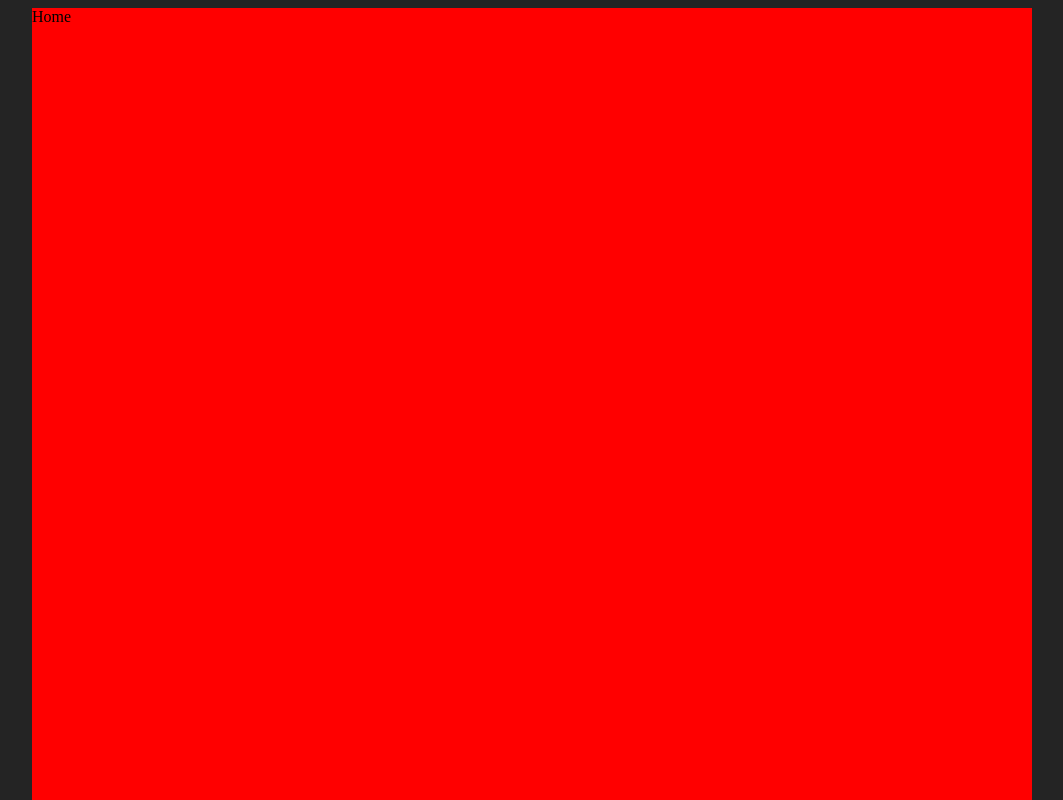
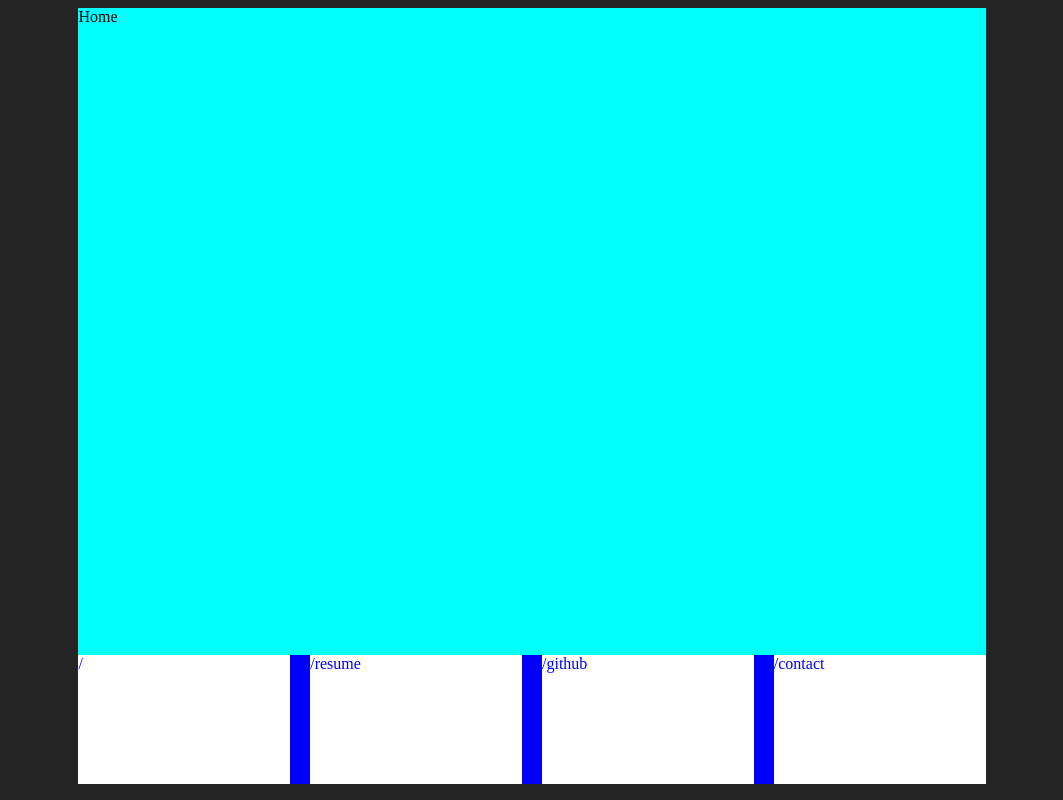
Before and after one commit to coryFinkbeiner/my_website, a React (Vite) app: page / in a window 1280 px wide. Shown: the top 800 px of the page, without its empty margins (108-1171 px from the left). Built offline with nearby package versions, Linux system fonts and the light colour scheme.

Commit message:
made an App class in index.css

```diff
--- a/src/App.jsx
+++ b/src/App.jsx
@@ -30,6 +30,7 @@ const app = initializeApp(firebaseConfig);
 function App() {
 
   return (
+    <div className='App'>
       <RouterProvider
         router={
           createBrowserRouter(createRoutesFromElements(
@@ -48,6 +49,7 @@ function App() {
           ))
         }
       />
+    </div>
   )
 }
 
--- a/src/Components/Container.jsx
+++ b/src/Components/Container.jsx
@@ -3,26 +3,28 @@ import { Outlet } from 'react-router-dom'
 import Lowbar from '../Components/Lowbar'
 
 const one = {
-  backgroundColor: 'red',
-  height: '1400px',
-  width: '1000px',
+  // backgroundColor: 'red',
+  height: '100%',
+  width: '100%',
   overflow: 'hidden',
   margin: 'auto',
   display: 'grid',
   gridTemplateRows: '5fr 1fr',
+  overflow: 'hidden',
+
 }
 
 
 function Container() {
   return (
-    <>
-      <div style={one}>
 
-        <Outlet />
-        <Lowbar />
+    <div style={one}>
 
-      </div>
-    </>
+      <Outlet />
+      <Lowbar />
+
+    </div>
+
   )
 }
 
--- a/src/index.css
+++ b/src/index.css
@@ -1,78 +1,22 @@
-/* :root {
-  font-family: Inter, system-ui, Avenir, Helvetica, Arial, sans-serif;
-  line-height: 1.5;
-  font-weight: 400;
 
-  color-scheme: light dark;
-  color: rgba(255, 255, 255, 0.87);
-  background-color: #242424;
-
-  font-synthesis: none;
-  text-rendering: optimizeLegibility;
-  -webkit-font-smoothing: antialiased;
-  -moz-osx-font-smoothing: grayscale;
-}
-
-a {
-  font-weight: 500;
-  color: #646cff;
-  text-decoration: inherit;
-}
-a:hover {
-  color: #535bf2;
-}
-
-h1 {
-  font-size: 3.2em;
-  line-height: 1.1;
-}
-
-button {
-  border-radius: 8px;
-  border: 1px solid transparent;
-  padding: 0.6em 1.2em;
-  font-size: 1em;
-  font-weight: 500;
-  font-family: inherit;
-  background-color: #1a1a1a;
-  cursor: pointer;
-  transition: border-color 0.25s;
-}
-button:hover {
-  border-color: #646cff;
-}
-button:focus,
-button:focus-visible {
-  outline: 4px auto -webkit-focus-ring-color;
-}
-
-@media (prefers-color-scheme: light) {
-  :root {
-    color: #213547;
-    background-color: #ffffff;
-  }
-  a:hover {
-    color: #747bff;
-  }
-  button {
-    background-color: #f9f9f9;
-  }
-}
-
- */
 
 
  :root {
-  /* font-family: Inter, system-ui, Avenir, Helvetica, Arial, sans-serif;
-  line-height: 1.5;
-  font-weight: 400;
 
-  color-scheme: light dark; */
-  /* color: rgba(255, 255, 255, 0.87); */
   background-color: #242424;
+  display: flex;
+  justify-content: center;
+  align-items: center;
+  flex-grow: 1;
+  font-size: 16px;
 
-  /* font-synthesis: none;
-  text-rendering: optimizeLegibility;
-  -webkit-font-smoothing: antialiased;
-  -moz-osx-font-smoothing: grayscale; */
+
 }
+
+.App {
+  width: 63rem; /* Fixed width */
+  max-width: 90%; /* Limit maximum width */
+  margin: 0 auto; /* Center the element horizontally */
+  background-color: aqua;
+  height: 97vh;
+}
```
Also changed, not shown: src/Components/Lowbar.jsx (+0 -7 lines). Lines whose indentation alone changed are shown as unchanged.
